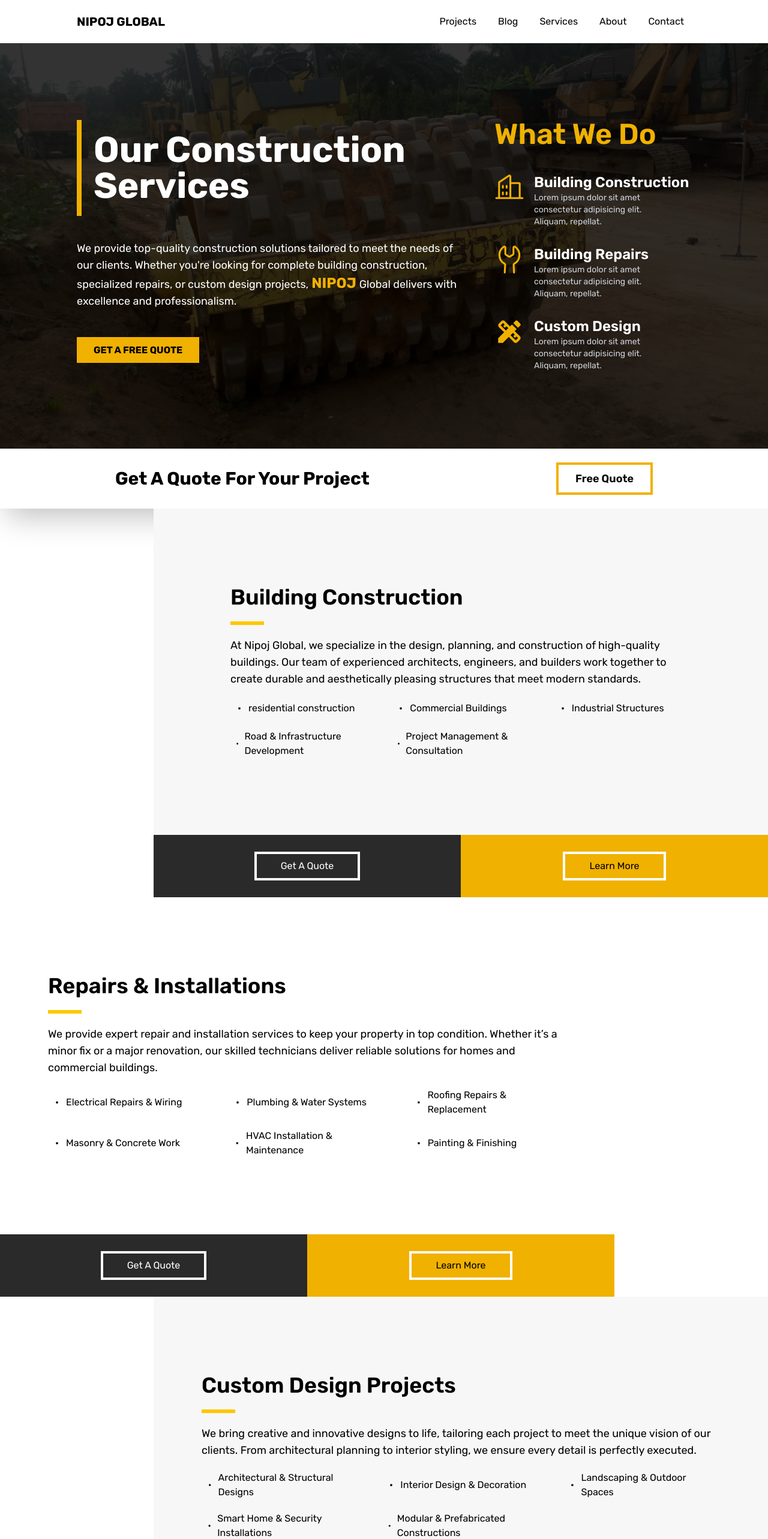
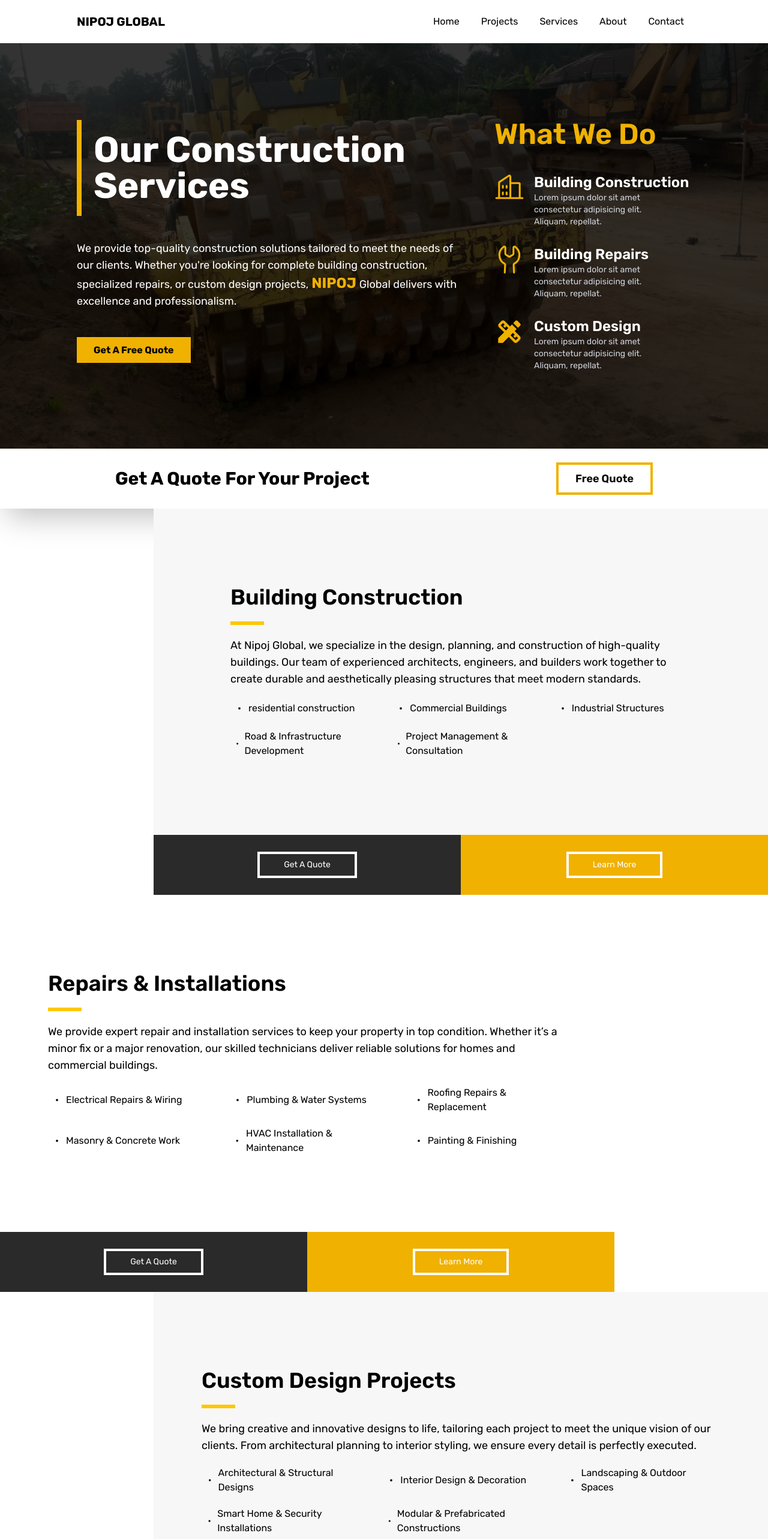
Before and after one commit to thedon-dev/nipoj-global, a React (Vite) app: page /services in a window 1280 px wide. Shown: the top 2566 px of the page at 60% size. Built offline with nearby package versions, Linux system fonts and the light colour scheme.

Commit message:
Little touches

```diff
--- a/src/components/Navbar.jsx
+++ b/src/components/Navbar.jsx
@@ -8,13 +8,17 @@ const Navbar = () => {
   const [navOpen, setNavOpen] = useState(false);
   const links = [
     {
+      name: "Home",
+      link: "/",
+    },
+    {
       name: "Projects",
       link: "/projects",
     },
-    {
-      name: "Blog",
-      link: "/projects",
-    },
+    // {
+    //   name: "Blog",
+    //   link: "/projects",
+    // },
     {
       name: "Services",
       link: "/services",
@@ -81,6 +85,7 @@ const Navbar = () => {
           <div className="gap-3 flex flex-col lg:flex-row">
             {links.map((lnk, index) => (
               <Link
+                onClick={() => setNavOpen(false)}
                 to={lnk.link}
                 className="text-black text-center px-5 lg:px-3 py-3 lg:py-1"
               >
--- a/src/index.css
+++ b/src/index.css
@@ -7,6 +7,7 @@
 
 * {
   font-family: "Rubik", serif;
+  scroll-behavior: smooth;
 }
 
 @media (width >= 64rem /* 1024px */) {
--- a/src/pages/HomePage.jsx
+++ b/src/pages/HomePage.jsx
@@ -111,7 +111,10 @@ const HomePage = () => {
               </div>
             </div>
             <div className="flex justify-center mt-3">
-              <Link className="px-7 py-1 border-4 border-[#2a2a2a]">
+              <Link
+                to="/services"
+                className="px-7 py-1 text-[#2a2a2a] border-4 border-[#2a2a2a]"
+              >
                 See More
               </Link>
             </div>
--- a/src/pages/Services.jsx
+++ b/src/pages/Services.jsx
@@ -1,4 +1,4 @@
-import React from "react";
+import React, { useEffect } from "react";
 import { Link } from "react-router-dom";
 import FreeQuote from "../components/FreeQuote";
 import heroImage from "../assets/HeroImage.jpg";
@@ -10,6 +10,9 @@ import YellowMarker from "../components/YellowMarker";
 import LatestProjects from "../sections/mainPage/LatestProjects";
 
 const Services = () => {
+  useEffect(() => {
+    window.scrollTo(0, 0);
+  }, []);
   const services = [
     {
       heading: "Building Construction",
@@ -79,7 +82,7 @@ const Services = () => {
               Global delivers with excellence and professionalism.
             </p>
             <div className="mt-14">
-              <Link className="uppercase font-bold lg:text-md px-7 py-3 bg-yellow-500 text-black">
+              <Link className="font-bold lg:text-md px-7 py-3 bg-yellow-500 text-black">
                 Get A Free Quote
               </Link>
             </div>
@@ -110,7 +113,7 @@ const Services = () => {
       <FreeQuote />
       <section className="">
         <div className="2xl:container mx-auto">
-          <div className="w-4/5 ms-auto bg-[#f7f7f7]">
+          <div className="lg:w-4/5 ms-auto bg-[#f7f7f7]">
             <div className="px-[5%] py-20 lg:p-32">
               <h2 className="text-4xl font-semibold">Building Construction</h2>
               <YellowMarker />
@@ -135,12 +138,12 @@ const Services = () => {
             </div>
             <div className="flex">
               <div className="bg-[#2a2a2a] py-7 w-1/2 grid place-content-center">
-                <Link className="border-4 border-white px-10 py-2 text-white">
+                <Link className="border-4 text-sm border-white px-5 lg:px-10 py-1 lg:py-2 text-white">
                   Get A Quote
                 </Link>
               </div>
               <div className="bg-yellow-500 py-7 w-1/2 grid place-content-center">
-                <Link className="border-4 border-white px-10 py-2">
+                <Link className="border-4 text-sm border-white px-5 lg:px-10 py-1 lg:py-2 text-white">
                   Learn More
                 </Link>
               </div>
@@ -151,7 +154,7 @@ const Services = () => {
 
       <section className="">
         <div className="2xl:container mx-auto">
-          <div className="w-4/5">
+          <div className="lg:w-4/5">
             <div className="px-[5%] py-20 lg:px-20 lg:py-32">
               <h2 className="text-4xl font-semibold">
                 Repairs & Installations
@@ -177,12 +180,12 @@ const Services = () => {
             </div>
             <div className="flex">
               <div className="bg-[#2a2a2a] py-7 w-1/2 grid place-content-center">
-                <Link className="border-4 border-white px-10 py-2 text-white">
+                <Link className="border-4 text-sm border-white px-5 lg:px-10 py-1 lg:py-2 text-white">
                   Get A Quote
                 </Link>
               </div>
               <div className="bg-yellow-500 py-7 w-1/2 grid place-content-center">
-                <Link className="border-4 border-white px-10 py-2">
+                <Link className="border-4 text-sm border-white px-5 lg:px-10 py-1 lg:py-2 text-white">
                   Learn More
                 </Link>
               </div>
@@ -193,7 +196,7 @@ const Services = () => {
 
       <section className="">
         <div className="2xl:container mx-auto">
-          <div className="w-4/5 ms-auto bg-[#f7f7f7]">
+          <div className="lg:w-4/5 ms-auto bg-[#f7f7f7]">
             <div className="px-[5%] py-20 lg:px-20 lg:py-32">
               <h2 className="text-4xl font-semibold">Custom Design Projects</h2>
               <YellowMarker />
@@ -217,12 +220,12 @@ const Services = () => {
             </div>
             <div className="flex">
               <div className="bg-[#2a2a2a] py-7 w-1/2 grid place-content-center">
-                <Link className="border-4 border-white px-10 py-2 text-white">
+                <Link className="border-4 text-sm border-white px-5 lg:px-10 py-1 lg:py-2 text-white">
                   Get A Quote
                 </Link>
               </div>
               <div className="bg-yellow-500 py-7 w-1/2 grid place-content-center">
-                <Link className="border-4 border-white px-10 py-2">
+                <Link className="border-4 text-sm border-white px-5 lg:px-10 py-1 lg:py-2 text-white">
                   Learn More
                 </Link>
               </div>
```
